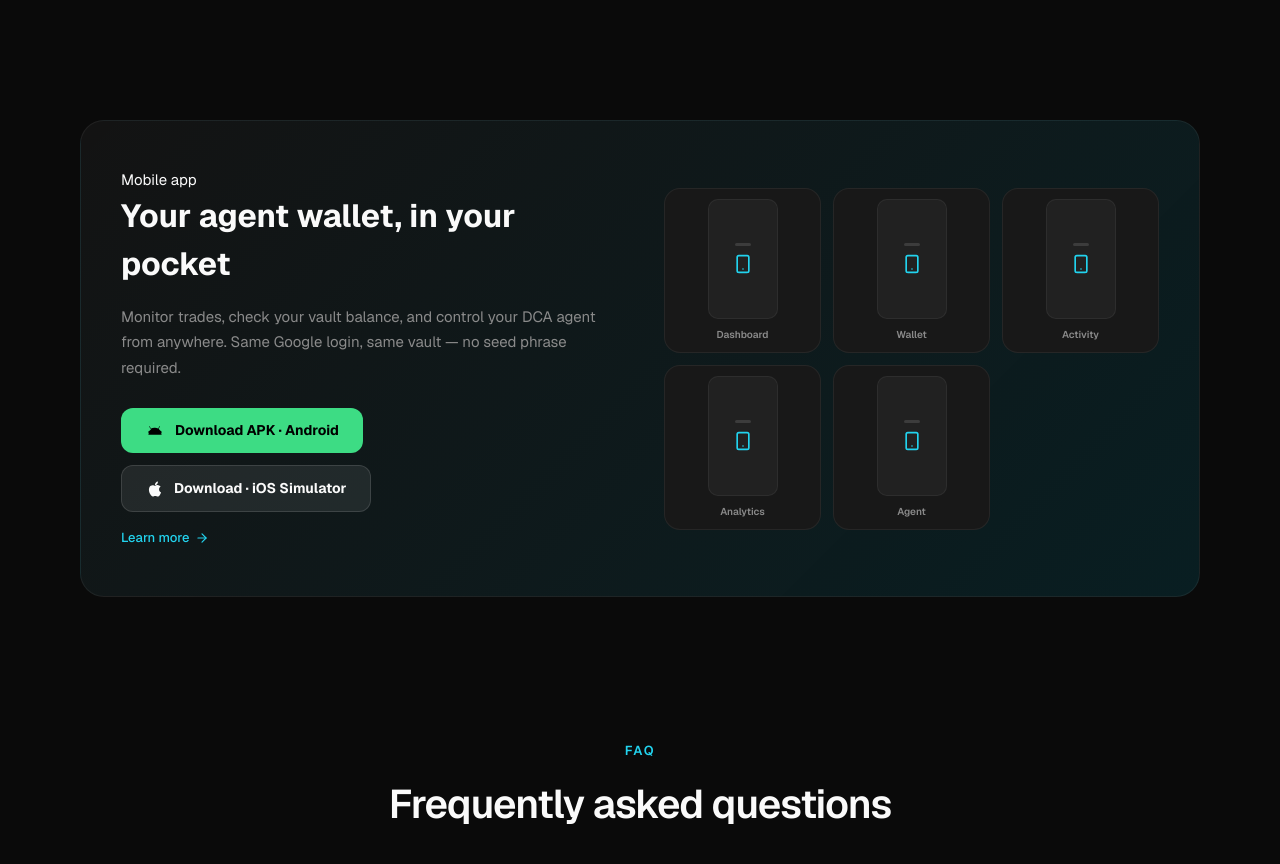
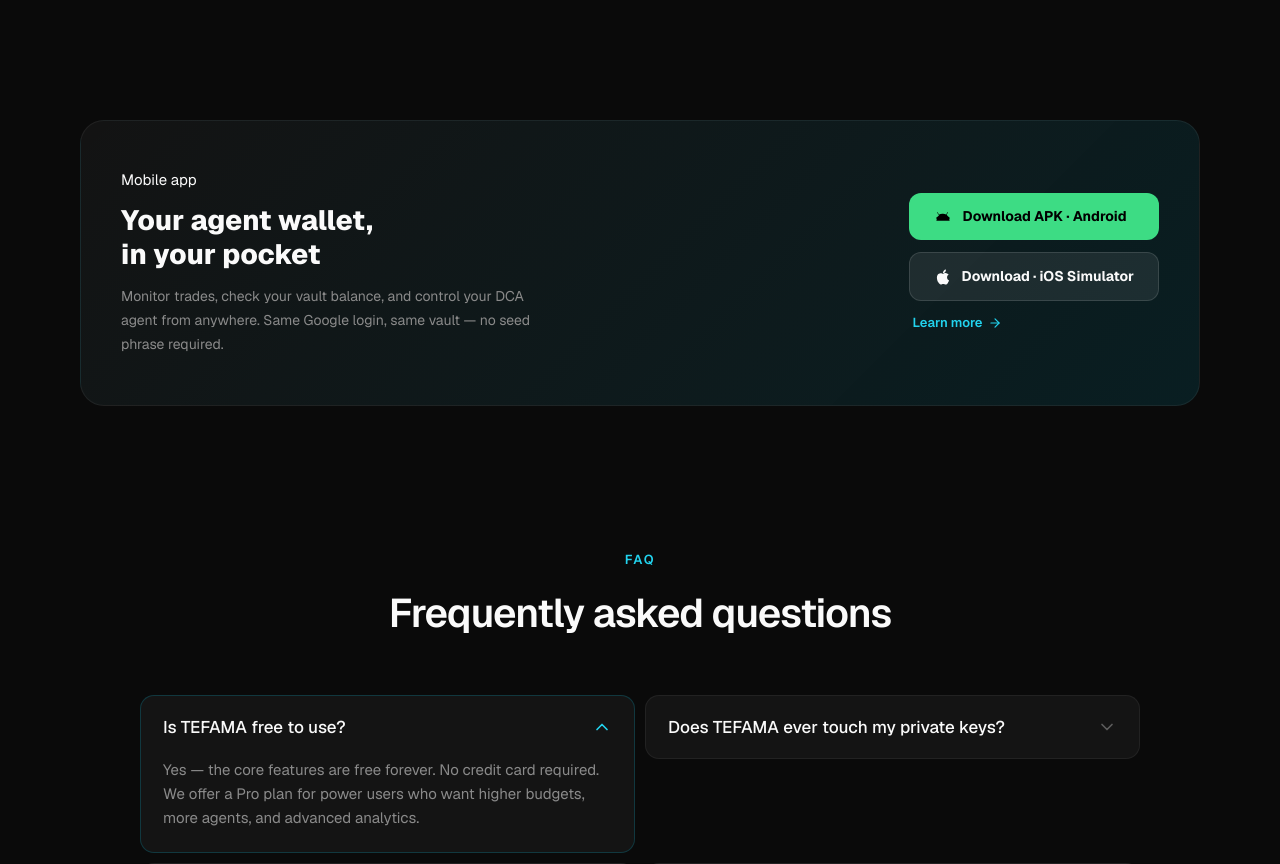
Before and after one commit to TEFAMA-Wallet/Tefama-website, a Next.js app: page / in a window 1280 px wide. Shown: the part 1760-2624 px from the top of the page. Built offline with nearby package versions, Linux system fonts and the light colour scheme; what @mysten/sui would draw is missing.

Commit message:
refactor: simplify mobile section to horizontal text + download buttons only

```diff
--- a/app/(public)/page.tsx
+++ b/app/(public)/page.tsx
@@ -53,7 +53,7 @@
 import {
   ArrowRight, ChevronDown,
   Fingerprint, SlidersHorizontal, Rocket, Gauge,
-  Boxes, FileLock2, Smartphone,
+  Boxes, FileLock2,
 } from "lucide-react";
 import { FAQ_HOME } from "@/lib/data";
 
@@ -195,50 +195,41 @@
       {/* ======== MOBILE APP ======== */}
       <section className="section-sm">
         <div className="container">
-          <div className="band" style={{ background: "linear-gradient(135deg, var(--ink-a04) 0%, var(--brand-tint) 100%)", borderRadius: 24, padding: "48px 40px", border: "1px solid var(--border-subtle)" }}>
-            <div style={{ display: "grid", gridTemplateColumns: "1fr 1fr", gap: 48, alignItems: "center" }}>
-              <div>
-                <div className="kicker">Mobile app</div>
-                <h2 style={{ fontSize: 32, marginBottom: 16 }}>Your agent wallet, in your pocket</h2>
-                <p className="txt-sec" style={{ fontSize: 15, lineHeight: 1.7, marginBottom: 28 }}>
+          <div className="band" style={{
+            background: "linear-gradient(135deg, var(--ink-a04) 0%, var(--brand-tint) 100%)",
+            borderRadius: 24, padding: "48px 40px",
+            border: "1px solid var(--border-subtle)",
+            display: "flex", alignItems: "center", justifyContent: "space-between",
+            flexWrap: "wrap", gap: 32,
+          }}>
+            {/* Left: headline + description */}
+            <div style={{ flex: "1 1 300px", maxWidth: 420 }}>
+              <div className="kicker" style={{ marginBottom: 12 }}>Mobile app</div>
+              <h2 style={{ fontSize: 28, fontWeight: 800, lineHeight: 1.2, marginBottom: 14 }}>
+                Your agent wallet,<br />in your pocket
+              </h2>
+              <p className="txt-sec" style={{ fontSize: 14, lineHeight: 1.7, margin: 0 }}>
                 Monitor trades, check your vault balance, and control your DCA agent from anywhere. Same Google login, same vault — no seed phrase required.
               </p>
-                <div style={{ display: "flex", flexDirection: "column", gap: 12 }}>
+            </div>
+
+            {/* Right: download buttons + learn more */}
+            <div style={{ display: "flex", flexDirection: "column", gap: 12, flexShrink: 0 }}>
               <a href="https://expo.dev/accounts/tevinprime66/projects/tefama-mobile/builds/d78ed8f7-5048-4145-9499-fdf56f993cd2" target="_blank" rel="noreferrer" style={{ textDecoration: "none" }}>
-                    <div style={{ display: "inline-flex", alignItems: "center", gap: 10, background: "#3DDC84", color: "#000", padding: "12px 24px", borderRadius: 12, fontWeight: 700, fontSize: 14 }}>
+                <div style={{ display: "flex", alignItems: "center", gap: 10, background: "#3DDC84", color: "#000", padding: "13px 24px", borderRadius: 12, fontWeight: 700, fontSize: 14, whiteSpace: "nowrap" }}>
                   <svg width="20" height="20" viewBox="0 0 24 24" fill="currentColor"><path d="M6.18 15.64a2.18 2.18 0 0 1-2.18-2.18C4 12.29 4.98 11.32 6.18 11.32a2.18 2.18 0 0 1 0 4.36m11.64 0a2.18 2.18 0 0 1-2.18-2.18 2.18 2.18 0 0 1 2.18-2.18 2.18 2.18 0 0 1 0 4.36M6.5 9.33L4.96 6.62a.33.33 0 0 1 .12-.45.33.33 0 0 1 .45.12l1.56 2.75A9.34 9.34 0 0 1 12 8.1c1.35 0 2.63.29 3.79.8l1.56-2.75a.33.33 0 0 1 .57.33L16.38 9.3A9.39 9.39 0 0 1 20 16.5H4a9.39 9.39 0 0 1 3.62-7.17z"/></svg>
                   Download APK · Android
                 </div>
               </a>
               <a href="https://expo.dev/accounts/tevinprime66/projects/tefama-mobile/builds/8d5203bb-f5f7-4641-b403-72e72ed5fa9a" target="_blank" rel="noreferrer" style={{ textDecoration: "none" }}>
-                    <div style={{ display: "inline-flex", alignItems: "center", gap: 10, background: "var(--ink-a08)", color: "var(--text-primary)", border: "1px solid var(--border-default)", padding: "12px 24px", borderRadius: 12, fontWeight: 700, fontSize: 14 }}>
+                <div style={{ display: "flex", alignItems: "center", gap: 10, background: "var(--ink-a08)", color: "var(--text-primary)", border: "1px solid var(--border-default)", padding: "13px 24px", borderRadius: 12, fontWeight: 700, fontSize: 14, whiteSpace: "nowrap" }}>
                   <svg width="18" height="18" viewBox="0 0 24 24" fill="currentColor"><path d="M18.71 19.5c-.83 1.24-1.71 2.45-3.05 2.47-1.34.03-1.77-.79-3.29-.79-1.53 0-2 .77-3.27.82-1.31.05-2.3-1.32-3.14-2.53C4.25 17 2.94 12.45 4.7 9.39c.87-1.52 2.43-2.48 4.12-2.51 1.28-.02 2.5.87 3.29.87.78 0 2.26-1.07 3.8-.91.65.03 2.47.26 3.64 1.98-.09.06-2.17 1.28-2.15 3.81.03 3.02 2.65 4.03 2.68 4.04-.03.07-.42 1.44-1.38 2.83M13 3.5c.73-.83 1.94-1.46 2.94-1.5.13 1.17-.34 2.35-1.04 3.19-.69.85-1.83 1.51-2.95 1.42-.15-1.15.41-2.35 1.05-3.11z"/></svg>
                   Download · iOS Simulator
                 </div>
               </a>
-                  <Link href="/mobile" style={{ display: "inline-flex", alignItems: "center", gap: 6, color: "var(--orange-400)", fontSize: 13, fontWeight: 500, textDecoration: "none", marginTop: 4 }}>
+              <Link href="/mobile" style={{ display: "inline-flex", alignItems: "center", gap: 6, color: "var(--orange-400)", fontSize: 13, fontWeight: 600, textDecoration: "none", paddingLeft: 4 }}>
                 Learn more <ArrowRight size={14} />
               </Link>
-                </div>
-              </div>
-
-              {/* Phone mock grid */}
-              <div style={{ display: "grid", gridTemplateColumns: "repeat(3, 1fr)", gap: 12 }}>
-                {["Dashboard", "Wallet", "Activity", "Analytics", "Agent"].map((label, i) => (
-                  <div key={label} style={{
-                    background: "var(--surface-raised)", border: "1px solid var(--border-subtle)",
-                    borderRadius: 16, padding: "10px 8px",
-                    display: "flex", flexDirection: "column", alignItems: "center", gap: 8,
-                    gridColumn: i === 4 ? "2 / 3" : undefined,
-                  }}>
-                    <div style={{ width: 70, height: 120, borderRadius: 10, background: "var(--ink-a04)", border: "1px solid var(--border-subtle)", display: "flex", flexDirection: "column", alignItems: "center", justifyContent: "center", gap: 4 }}>
-                      <div style={{ width: 16, height: 3, borderRadius: 2, background: "var(--ink-a12)", marginBottom: 4 }} />
-                      <Smartphone size={20} style={{ color: "var(--orange-400)" }} />
-                    </div>
-                    <div style={{ fontSize: 10, fontWeight: 600, color: "var(--text-secondary)", textAlign: "center" }}>{label}</div>
-                  </div>
-                ))}
-              </div>
             </div>
           </div>
         </div>
```
Lines whose indentation alone changed are shown as unchanged.
